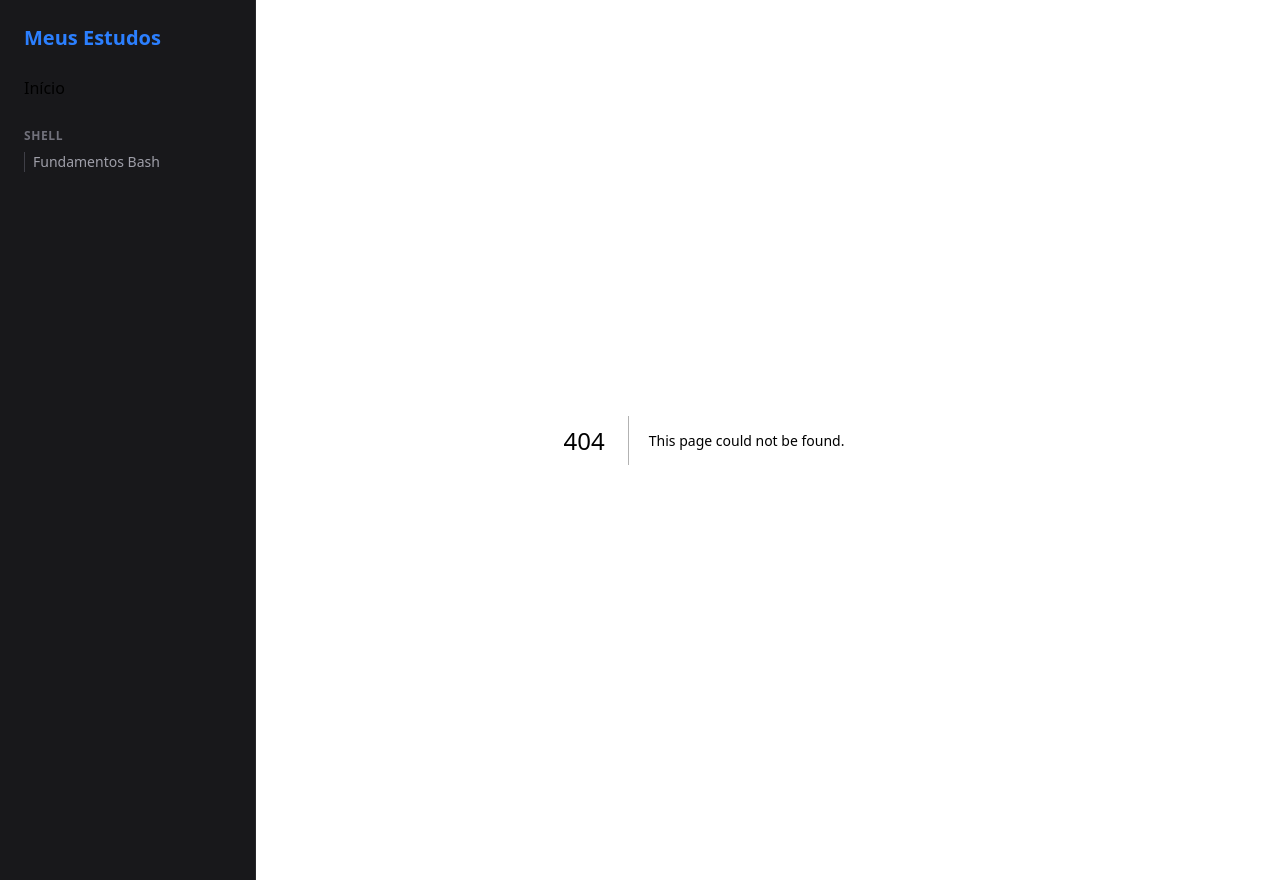
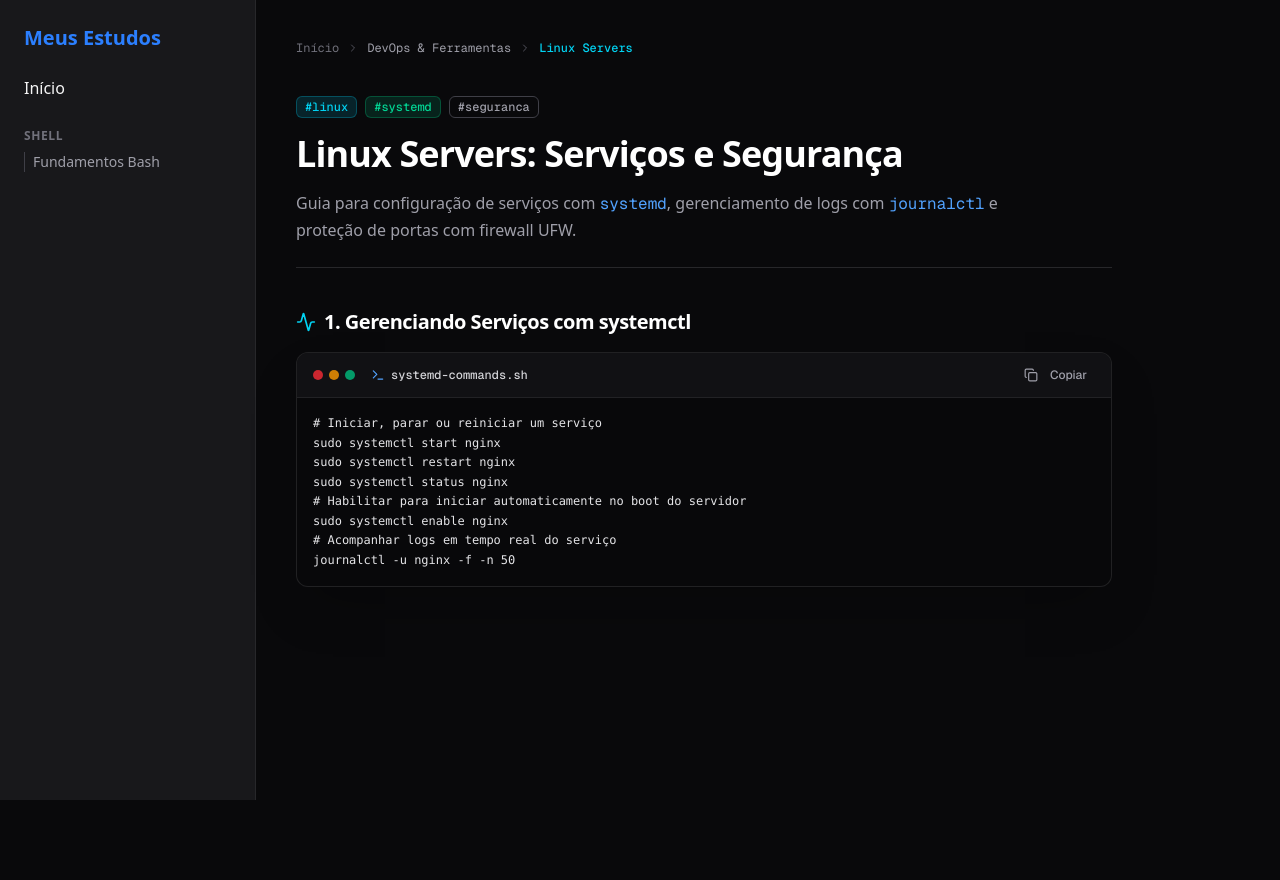
Before and after one commit to rochajrdev/TechNotes-web, a Next.js app: page /devops/linux in a window 1280 px wide. Before the commit this address had no page. After the commit the page ends 800 px from the top, so only its background shows below. Built offline with nearby package versions, Linux system fonts and the light colour scheme.

Commit message:
feat(devops): adicionar documentação de administração de Servidores Linux

```diff
--- /dev/null
+++ b/app/devops/linux/page.tsx
@@ -0,0 +1,66 @@
+import Link from "next/link";
+import { Server, ChevronRight, Clock, Calendar, ShieldCheck, Activity } from "lucide-react";
+import { Badge } from "@/components/ui/badge";
+import { CodeBlock } from "@/components/ui/code-block";
+
+export const metadata = {
+  title: "Linux Servers & Hardening - TechNotes",
+  description: "Gerenciamento de servidores Linux, systemd, SSH seguro e firewall com UFW.",
+};
+
+export default function LinuxServersPage() {
+  return (
+    <article className="space-y-10 pb-20">
+      <nav className="flex items-center gap-2 text-xs font-mono text-zinc-500">
+        <Link href="/" className="hover:text-zinc-300 transition-colors">
+          Início
+        </Link>
+        <ChevronRight className="h-3 w-3 text-zinc-600" />
+        <span className="text-zinc-400">DevOps & Ferramentas</span>
+        <ChevronRight className="h-3 w-3 text-zinc-600" />
+        <span className="text-cyan-400 font-medium">Linux Servers</span>
+      </nav>
+
+      <header className="space-y-4 border-b border-zinc-800 pb-6">
+        <div className="flex flex-wrap items-center gap-2">
+          <Badge variant="blue">#linux</Badge>
+          <Badge variant="success">#systemd</Badge>
+          <Badge variant="outline">#seguranca</Badge>
+        </div>
+
+        <h1 className="text-3xl sm:text-4xl font-extrabold tracking-tight text-white">
+          Linux Servers: Serviços e Segurança
+        </h1>
+
+        <p className="text-base text-zinc-400 leading-relaxed max-w-3xl">
+          Guia para configuração de serviços com <code className="text-blue-400 font-mono">systemd</code>,
+          gerenciamento de logs com <code className="text-blue-400 font-mono">journalctl</code> e proteção de portas com firewall UFW.
+        </p>
+      </header>
+
+      <section className="space-y-4">
+        <div className="flex items-center gap-2">
+          <Activity className="h-5 w-5 text-cyan-400" />
+          <h2 className="text-xl font-bold text-white tracking-tight">
+            1. Gerenciando Serviços com systemctl
+          </h2>
+        </div>
+
+        <CodeBlock
+          filename="systemd-commands.sh"
+          language="bash"
+          code={`# Iniciar, parar ou reiniciar um serviço
+sudo systemctl start nginx
+sudo systemctl restart nginx
+sudo systemctl status nginx
+
+# Habilitar para iniciar automaticamente no boot do servidor
+sudo systemctl enable nginx
+
+# Acompanhar logs em tempo real do serviço
+journalctl -u nginx -f -n 50`}
+        />
+      </section>
+    </article>
+  );
+}
```
